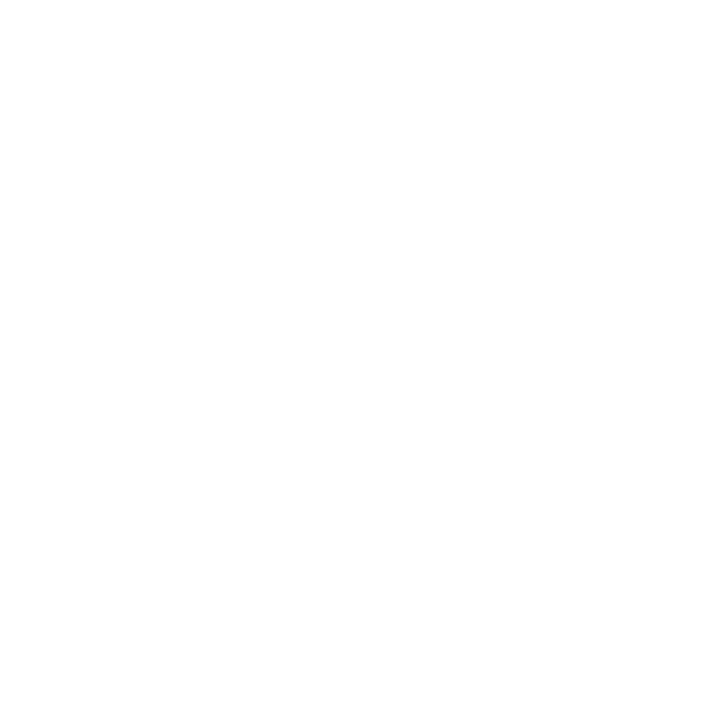
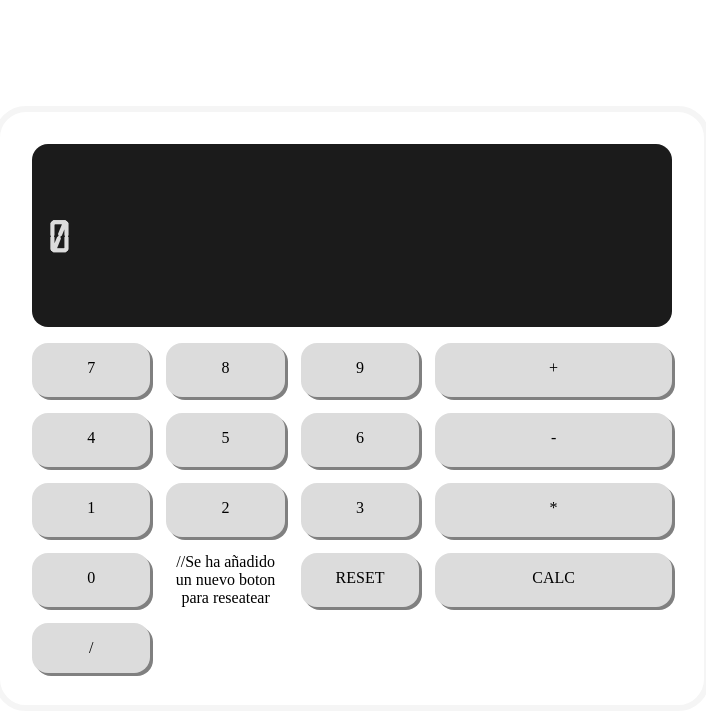
Before and after one commit to alcalde95/challenges_personal, a React (Vite) app: page / in a window 1280 px wide. Shown: the top 714 px of the page, without its empty margins (288-994 px from the left). Built offline with nearby package versions, Linux system fonts and the light colour scheme.

Commit message:
fix app.jsx

```diff
--- a/src/App.jsx
+++ b/src/App.jsx
@@ -1,9 +1,10 @@
+import Body from "./components/Body"
+
 function App() {
 
-  return (
-    <>
-    </>
-  )
+return (
+    <Body />
+)
 }
 
 export default App
```
Also changed, not shown: src/App.css (+10 -0 lines).
